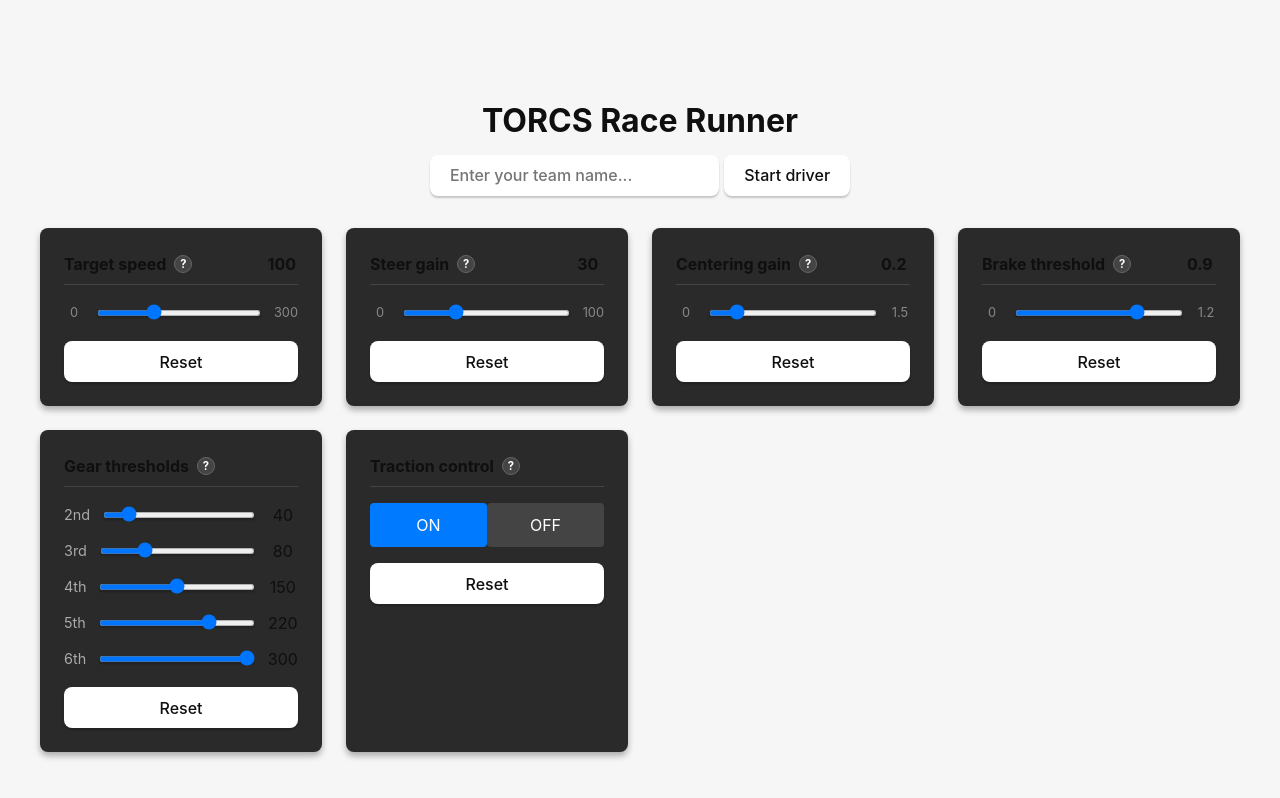
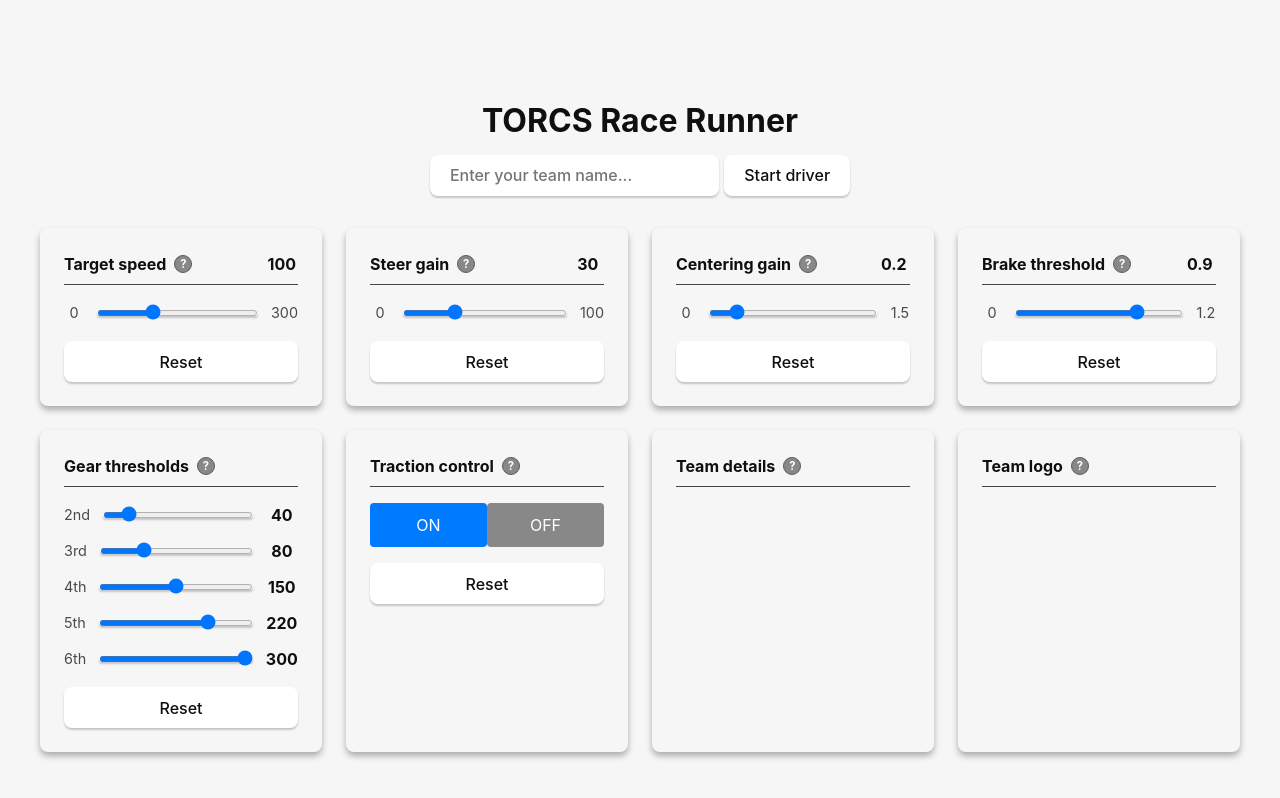
Before and after one commit to ling1984/TORCS-Race-Runner, a SvelteKit app: page / in a window 1280 px wide. Built offline with nearby package versions, Linux system fonts and the light colour scheme.

Commit message:
Styling changes for light-dark modes

```diff
--- a/src/routes/+page.svelte
+++ b/src/routes/+page.svelte
@@ -112,9 +112,6 @@
               <span class="label">{slider.label}</span>
               <span class="help-icon" data-tooltip={slider.help}>?</span>
             </div>
-            <!-- <div class="multi-values">
-              {slider.value} | {slider.value2} | {slider.value3} | {slider.value4} | {slider.value5}
-            </div> -->
           </header>
 
           <div class="multi-slider-container">
@@ -126,7 +123,7 @@
               {v: 'value5', gear_change: '6th'}
             ] as thumb}
               <div class="input-wrapper">
-              <span class="multi-values">{thumb.gear_change}</span>
+              <span class="limit">{thumb.gear_change}</span>
               <!-- <span class="limit">{slider.min}</span> -->
               <input
                 type="range"
@@ -170,6 +167,26 @@
         </div>
       {/if}
     {/each}
+    <div class="slider-card">
+    <header>
+            <div class="label-container">
+              <span class="label">Team details</span>
+              <span class="help-icon" data-tooltip="Input your team name and choose your team colour.">?</span>
+            </div>
+            <!-- <span>{slider.value ? 'ON' : 'OFF'}</span> -->
+          </header>
+
+    </div>
+    <div class="slider-card">
+    <header>
+            <div class="label-container">
+              <span class="label">Team logo</span>
+              <span class="help-icon" data-tooltip="Upload your team logo.">?</span>
+            </div>
+            <!-- <span>{slider.value ? 'ON' : 'OFF'}</span> -->
+          </header>
+
+    </div>
   </div>
 </main>
 
@@ -189,7 +206,14 @@
   -webkit-font-smoothing: antialiased;
   -moz-osx-font-smoothing: grayscale;
   -webkit-text-size-adjust: 100%;
+  --line: #444;
+  --limit: #4a4a4a;
+  --button-background: #888;
+  --help-border:rgb(91, 91, 91);
+  --help-icon-background: #4c4c4c;
+  --help-icon-colour: white;
 }
+
 .container {
   padding: 2rem;
   max-width: 1200px;
@@ -204,7 +228,7 @@
 }
 
 .slider-card {
-  background: #2a2a2a;
+  background: var(--background);
   padding: 1.5rem;
   border-radius: 8px;
   display: flex;
@@ -217,13 +241,14 @@
 
 .value {
   min-width: 3ch;
+  font-weight: bold;
 }
 
 header {
   display: flex;
   justify-content: space-between;
   font-weight: bold;
-  border-bottom: 1px solid #444;
+  border-bottom: 1px solid var(--line);
   padding-bottom: 0.5rem;
 }
 
@@ -235,13 +260,13 @@
 .help-icon {
   margin-left: 0.5rem;
   cursor: default;
-  color: white;
+  color: var(--help-colour, white);
   font-size: 0.7rem;
   width: 1rem;
   height: 1rem;
   border-radius: 50%;
-  background: #444;
-  border: 1px solid #666;
+  background: var(--button-background);
+  border: 1px solid var(--help-border);
   display: flex;
   align-items: center;
   justify-content: center;  position: relative;
@@ -253,8 +278,8 @@
   bottom: 100%;
   left: 50%;
   transform: translateX(-50%);
-  background: #333;
-  color: white;
+  background: var(--help-icon-background);
+  color: var(--help-icon-colour, white);
   padding: 0.75rem 1rem;
   border-radius: 6px;
   font-size: 1rem;
@@ -266,11 +291,6 @@
   box-shadow: 0 2px 8px rgba(0, 0, 0, 0.5);
   text-align: center;
   pointer-events: none;
-}
-
-.multi-values {
-  font-size: 0.9rem;
-  color: #aaa;
 }
 
 .multi-slider-container {
@@ -351,7 +371,7 @@
   position: relative;
   display: inline-block;
   padding: 0.5rem 1rem;
-  background: #444;
+  background: var(--button-background);
   color: white;
   border: 2px solid transparent;
   border-radius: 4px;
@@ -403,8 +423,8 @@
 
 
 .limit {
-  font-size: 0.8rem;
-  color: #888;
+  font-size: 0.9rem;
+  color: var(--limit);
   min-width: 20px;
 }
 
@@ -479,12 +499,17 @@
   :root {
     color: #f6f6f6;
     background-color: #2f2f2f;
+    --limit: #dedede;
+    --button-background: #444;
   }
 
   input,
   button {
-    color: #ffffff;
+    color: #fff;
     background-color: #0f0f0f98;
+    --help-border:rgb(37, 37, 37);
+    --help-icon-background: #a71212;
+    --help-icon-colour: white;
   }
   button:active {
     background-color: #0f0f0f69;
```
Also changed, not shown: src/lib/app.css (deleted).
